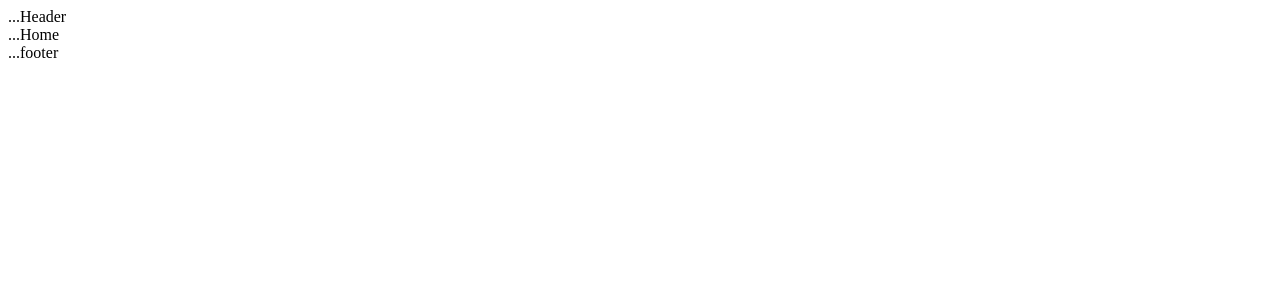
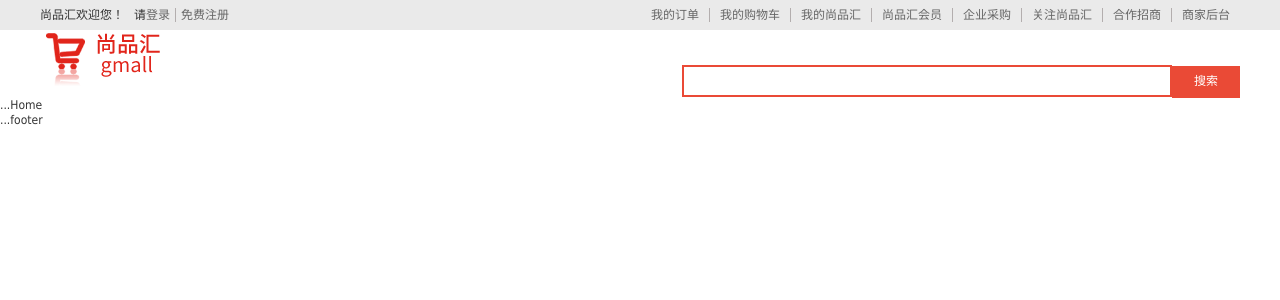
Before and after one commit to lzm2473227/my-vue, a Vue app: page / in a window 1280 px wide. Shown: the top 300 px of the page. Built offline with nearby package versions, Linux system fonts and the light colour scheme.

Commit message:
feat：页面结构

```diff
--- a/src/commponts/Header/index.vue
+++ b/src/commponts/Header/index.vue
@@ -1,15 +1,110 @@
 <template>
-  <div>
-      ...Header
-  </div>
+  <header class="header">
+    <div class="header-top">
+      <div class="header-container">
+        <div class="login-list">
+          <p>尚品汇欢迎您！</p>
+          <p>
+            <span>请</span>
+            <a href="#">登录</a>
+            <a href="#" class="register">免费注册</a>
+          </p>
+        </div>
+        <div class="type-list">
+          <a href="#">我的订单</a>
+          <a href="#">我的购物车</a>
+          <a href="#">我的尚品汇</a>
+          <a href="#">尚品汇会员</a>
+          <a href="#">企业采购</a>
+          <a href="#">关注尚品汇</a>
+          <a href="#">合作招商</a>
+          <a href="#">商家后台</a>
+        </div>
+      </div>
+    </div>
+
+    <div class="header-bottom">
+      <h1 class="logo">
+        <a href="#">
+          <img src="./images/logo.png" alt="" />
+        </a>
+      </h1>
+      <div class="header-search">
+        <form action="" class="search-form">
+          <input
+            type="text"
+            id="autocomplete"
+            class="sui-btn btn-xlarge btn-danger"
+          />
+          <button class="sui-btn btn-xlarge btn-danger">搜索</button>
+        </form>
+      </div>
+    </div>
+  </header>
 </template>
 
 <script>
 export default {
-  name: 'Header',
-}
+  name: "Header",
+};
 </script>
 
 <style lang="less" scoped>
+.header-top {
+  background-color: #eaeaea;
+  height: 30px;
+  line-height: 30px;
+}
+.header-container {
+  display: flex;
+  width: 1200px;
+  margin: 0 auto;
+  justify-content: space-between;
+}
+.login-list {
+  display: flex;
+}
 
+.login-list p {
+  margin-right: 10px;
+}
+.type-list a + a {
+  border-left: 1px solid #b3aeae;
+}
+.type-list a {
+  padding: 0 10px;
+}
+.register {
+  border-left: 1px solid #b3aeae;
+  padding: 0 5px;
+  margin-left: 5px;
+}
+
+.header-bottom {
+  width: 1200px;
+  margin: 0 auto;
+  display: flex;
+  justify-content: space-between;
+}
+h1 {
+  font-size: 18px;
+}
+.header-search {
+  margin-top: 35px;
+  input {
+    box-sizing: border-box;
+    width: 490px;
+    height: 32px;
+    padding: 0px 4px;
+    border: 2px solid #ea4a36;
+  }
+  button {
+    height: 32px;
+    width: 68px;
+    background-color: #ea4a36;
+    border: none;
+    color: #fff;
+    cursor: pointer;
+  }
+}
 </style>
--- a/src/main.js
+++ b/src/main.js
@@ -2,6 +2,8 @@
 import Vue from "vue";
 import App from "./App";
 import router from "./router";
+
+import './styles/reset.css'
 
 Vue.config.productionTip = false;
 
--- /dev/null
+++ b/src/styles/reset.css
@@ -0,0 +1,76 @@
+
+/* 清除内外边距 */
+body, h1, h2, h3, h4, h5, h6, hr, p, blockquote,
+dl, dt, dd, ul, ol, li,
+pre,
+fieldset, lengend, button, input, textarea,
+th, td {
+    margin: 0;
+    padding: 0;
+}
+
+/* 设置默认字体 */
+body,
+button, input, select, textarea { /* for ie */
+    /*font: 12px/1 Tahoma, Helvetica, Arial, "宋体", sans-serif;*/
+    font: 12px/1.3 "Microsoft YaHei",Tahoma, Helvetica, Arial, "\5b8b\4f53", sans-serif; /* 用 ascii 字符表示，使得在任何编码下都无问题 */
+    color: #333;
+}
+
+
+h1 { font-size: 18px; /* 18px / 12px = 1.5 */ }
+h2 { font-size: 16px; }
+h3 { font-size: 14px; }
+h4, h5, h6 { font-size: 100%; }
+
+address, cite, dfn, em, var, i{ font-style: normal; } /* 将斜体扶正 */
+b, strong{ font-weight: normal; } /* 将粗体扶细 */
+code, kbd, pre, samp, tt { font-family: "Courier New", Courier, monospace; } /* 统一等宽字体 */
+small { font-size: 12px; } /* 小于 12px 的中文很难阅读，让 small 正常化 */
+
+/* 重置列表元素 */
+ul, ol { list-style: none; }
+
+/* 重置文本格式元素 */
+a { text-decoration: none; color: #666;}
+
+
+/* 重置表单元素 */
+legend { color: #000; } /* for ie6 */
+fieldset, img { border: none; }
+button, input, select, textarea {
+    font-size: 100%; /* 使得表单元素在 ie 下能继承字体大小 */
+}
+
+/* 重置表格元素 */
+table {
+    border-collapse: collapse;
+    border-spacing: 0;
+}
+
+/* 重置 hr */
+hr {
+    border: none;
+    height: 1px;
+}
+.clearFix::after{
+	content:"";
+	display: block;
+	clear:both;
+}
+/* 让非ie浏览器默认也显示垂直滚动条，防止因滚动条引起的闪烁 */
+html { overflow-y: scroll; }
+
+a:link:hover{
+    color : rgb(79, 76, 212) !important;
+    text-decoration: underline;
+}
+
+/* 清除浮动 */
+.clearfix::after {
+    display: block;
+    height: 0;
+    content: "";
+    clear: both;
+    visibility: hidden;
+}
```
Also changed, not shown: src/commponts/Header/images/logo.png (added).
